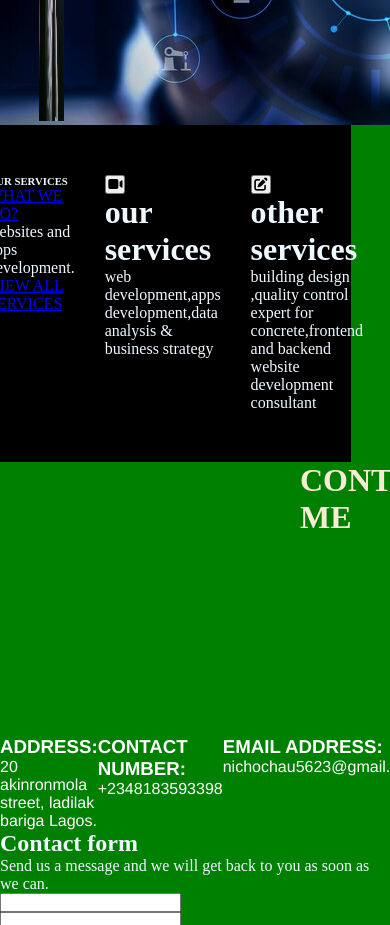
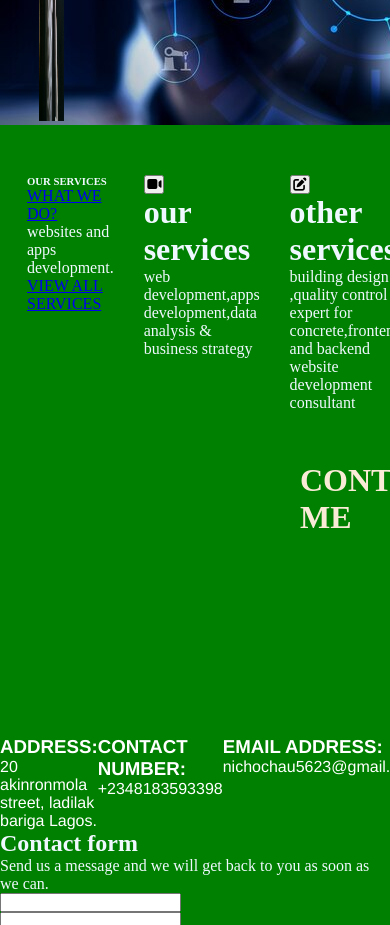
Before and after one commit to frenchgarn/vambastin, a plain HTML site: page index.html in a window 390 px wide. Shown: the part 1380-2305 px from the top of the page. Drawn offline with Linux system fonts and the light colour scheme.

Commit message:
Add files via upload

```diff
--- a/kht.css
+++ b/kht.css
@@ -146,6 +146,11 @@ color: crimson;
      body {
          background-color:green;
      }
+     .vector{ background-color: green;
+        margin-left: auto;
+
+     }
+
      .gush{display: flex;
         flex-direction: column;
 
```
